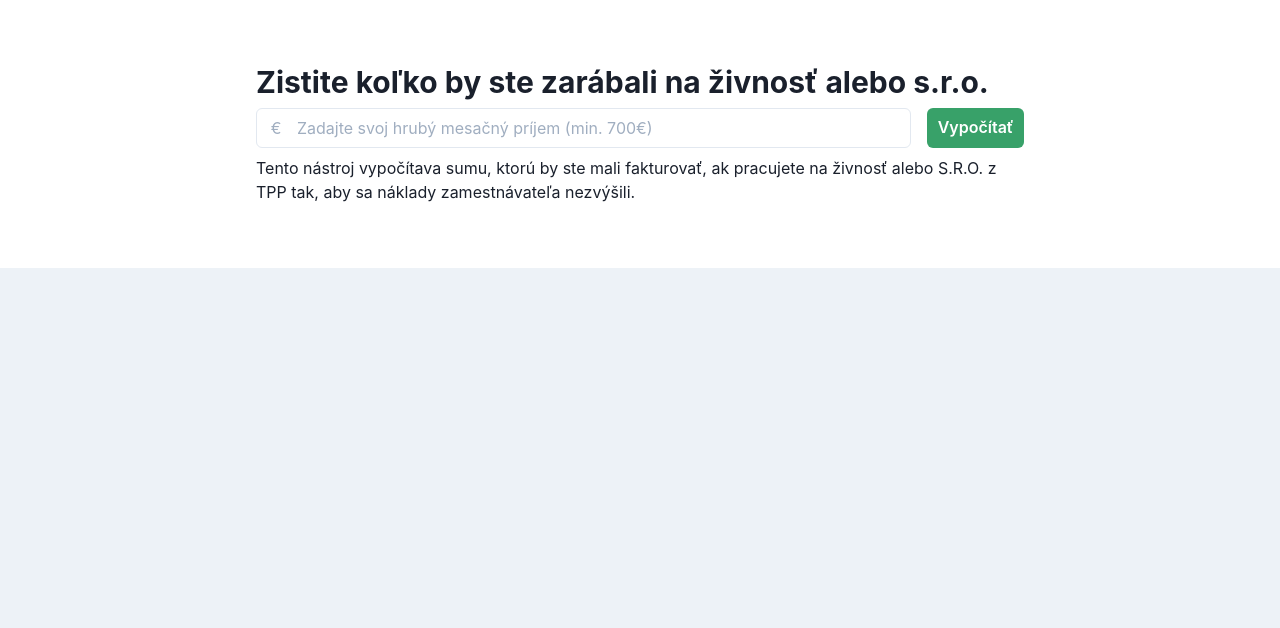
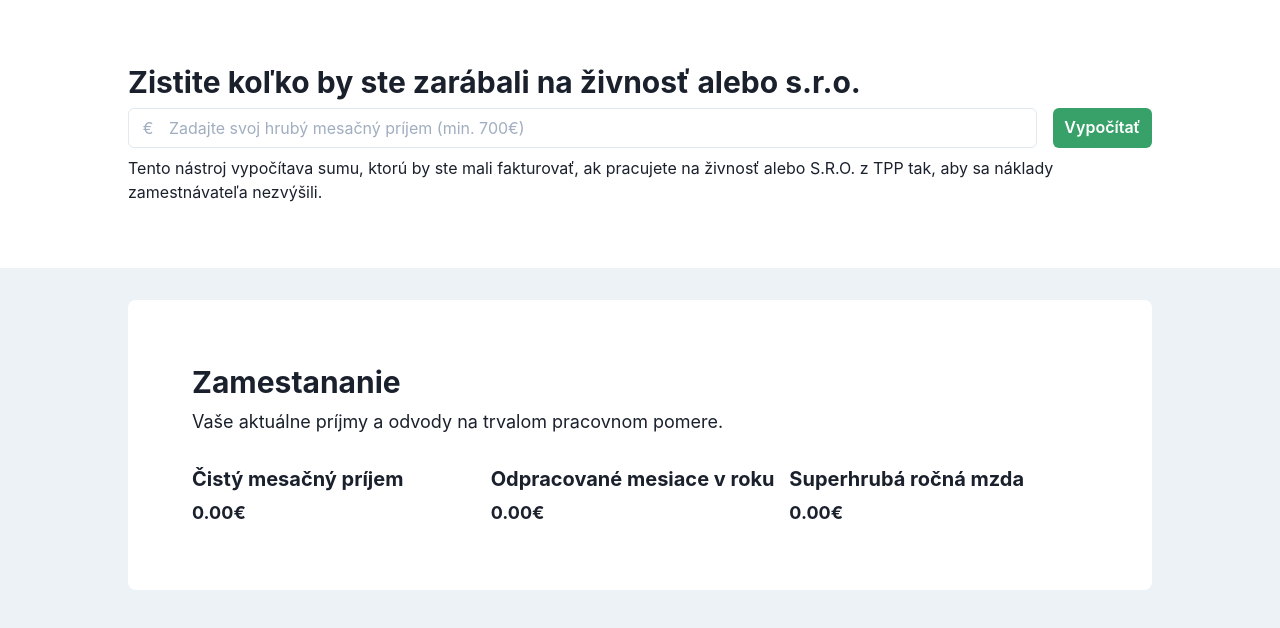
Before and after one commit to lubosfukas/my-paycheck, a Next.js app: page / in a window 1280 px wide. Shown: the top 628 px of the page. Built offline with nearby package versions, Linux system fonts and the light colour scheme.

Commit message:
feat: :sparkles: employment income card

```diff
--- /dev/null
+++ b/components/EmploymentCard/EmploymentCard.tsx
@@ -0,0 +1,62 @@
+import { Box, Flex, Heading, Text } from '@chakra-ui/react'
+import styled from '@emotion/styled'
+
+const StyledSection = styled.section`
+    flex: 1 33%;
+`
+
+const StyledText = styled(Text)`
+    &:after {
+        content: '€';
+    }
+`
+
+const Section = ({ label, value }: { label: string; value: number }) => (
+    <StyledSection>
+        <Heading mb="2" size="md">
+            {label}
+        </Heading>
+        <StyledText fontWeight="bold" fontSize="lg">
+            {(Math.round(value * 100) / 100).toFixed(2)}
+        </StyledText>
+    </StyledSection>
+)
+
+type Props = {
+    netMonthlyIncome: number
+    monthsWorked: number
+    grossAnnualSalary: number
+}
+
+const EmploymentCard = ({
+    netMonthlyIncome,
+    monthsWorked,
+    grossAnnualSalary,
+}: Props) => {
+    return (
+        <Box bg="white" borderRadius="lg" mt="8" mx="auto" maxW="1024px" p="16">
+            <Heading mb="2" size="lg">
+                Zamestananie
+            </Heading>
+            <Text mb="8" fontSize="lg">
+                Vaše aktuálne príjmy a odvody na trvalom pracovnom pomere.
+            </Text>
+            <Flex wrap="wrap">
+                <Section
+                    label="Čistý mesačný príjem"
+                    value={netMonthlyIncome}
+                />
+                <Section
+                    label="Odpracované mesiace v roku"
+                    value={monthsWorked}
+                />
+                <Section
+                    label="Superhrubá ročná mzda"
+                    value={grossAnnualSalary}
+                />
+            </Flex>
+        </Box>
+    )
+}
+
+export default EmploymentCard
--- /dev/null
+++ b/components/EmploymentCard/index.ts
@@ -0,0 +1 @@
+export { default as EmploymentCard } from './EmploymentCard'
--- a/components/IncomeInput/IncomeInput.tsx
+++ b/components/IncomeInput/IncomeInput.tsx
@@ -24,7 +24,7 @@ const IncomeInput = ({ value, onChange }: Props) => {
 
     return (
         <Box bg="white" p={isLargerThanTablet ? 16 : 4}>
-            <VStack align="stretch" mx="auto" maxW="48rem">
+            <VStack align="stretch" mx="auto" maxW="1024px">
                 <Heading size={isLargerThanTablet ? 'lg' : 'md'}>
                     Zistite koľko by ste zarábali na živnosť alebo s.r.o.
                 </Heading>
--- a/components/index.ts
+++ b/components/index.ts
@@ -1 +1,2 @@
 export * from './IncomeInput'
+export * from './EmploymentCard'
--- a/pages/index.tsx
+++ b/pages/index.tsx
@@ -1,17 +1,27 @@
 import { useState } from 'react'
 import type { NextPage } from 'next'
 
-import { IncomeInput } from '../components'
+import { EmploymentCard, IncomeInput } from '../components'
 
 const Home: NextPage = () => {
     const [income, setIncome] = useState<string>('')
+
     return (
+        <>
             <header data-testid="header">
                 <IncomeInput
                     onChange={(newValue: string) => setIncome(newValue)}
                     value={income}
                 />
             </header>
+            <main>
+                <EmploymentCard
+                    netMonthlyIncome={0}
+                    monthsWorked={0}
+                    grossAnnualSalary={0}
+                />
+            </main>
+        </>
     )
 }
 
```
Lines whose indentation alone changed are shown as unchanged.
